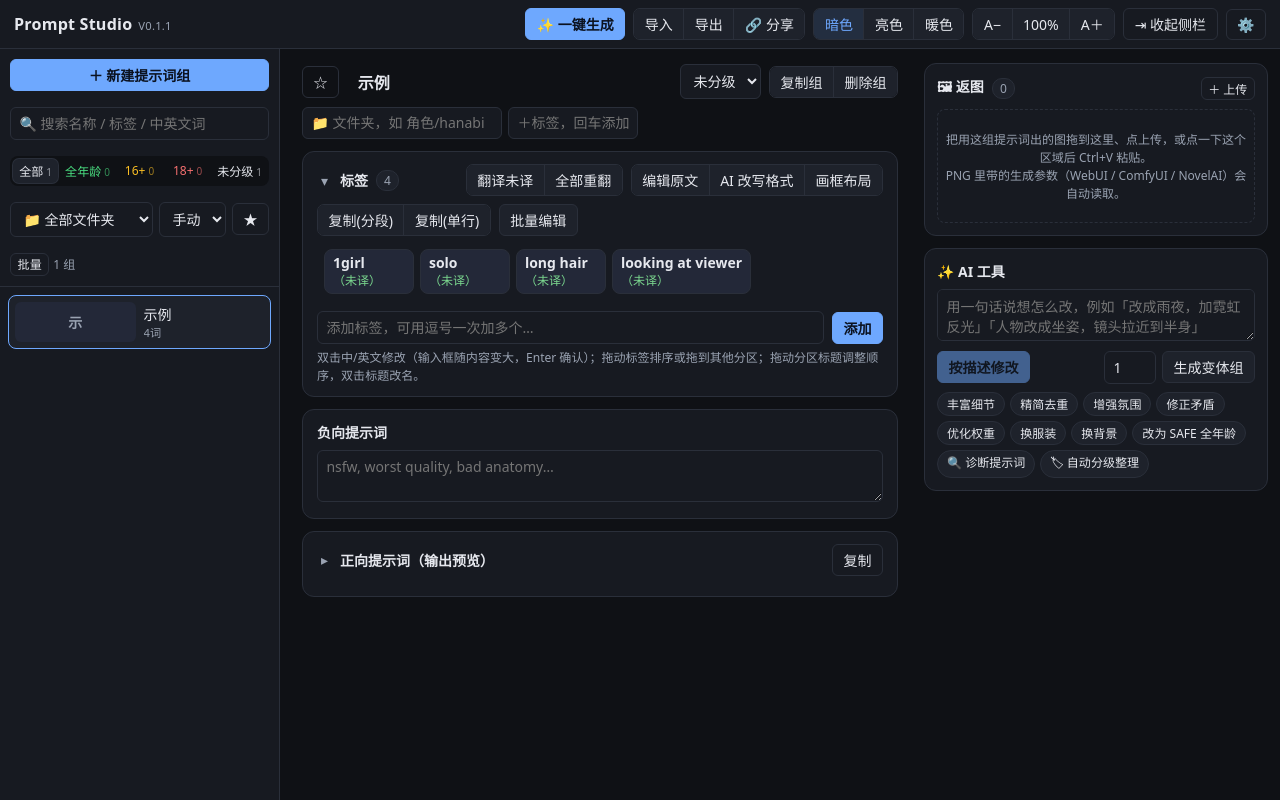
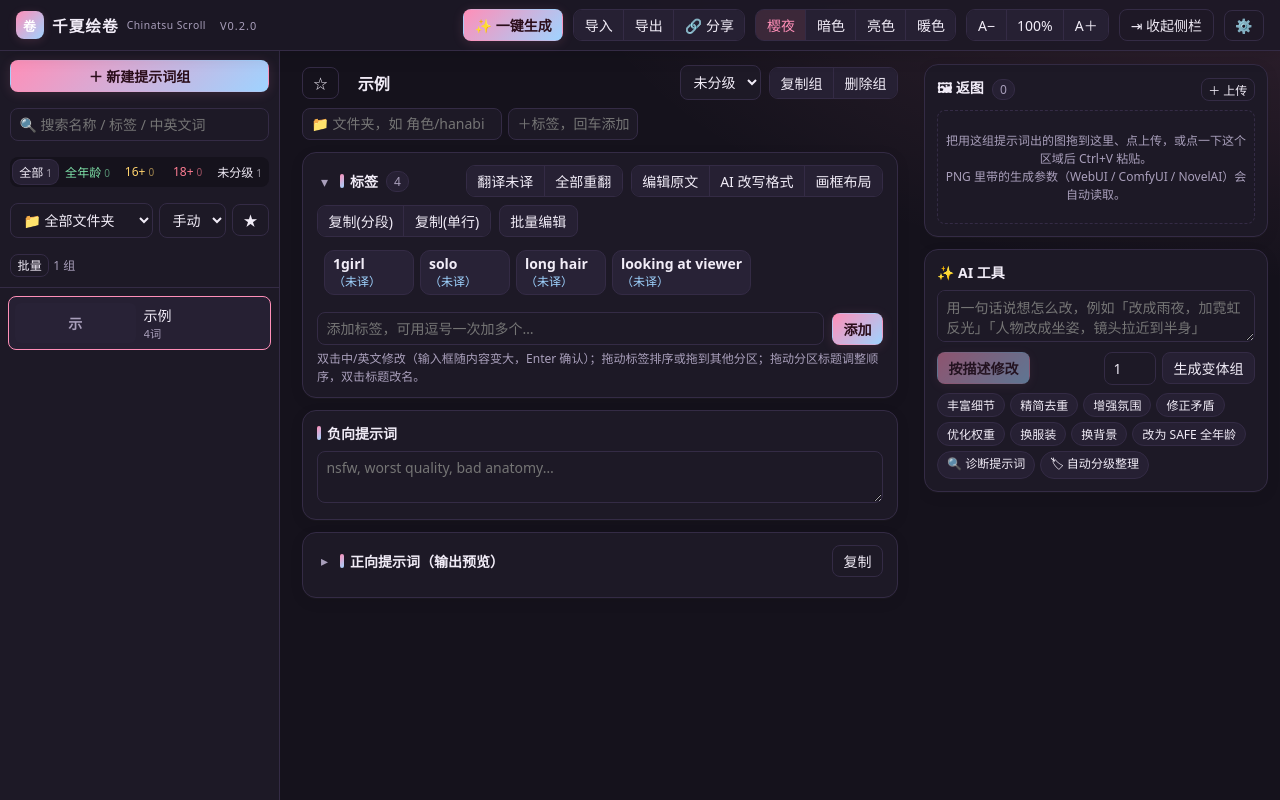
Before and after one commit to CtingBall/PromptStudio, a Vue app: page / in a window 1280 px wide. Built offline with nearby package versions, Linux system fonts and the light colour scheme.

Commit message:
改名千夏绘卷 Chinatsu Scroll；导入/导出列表按住拖动连选；樱夜主题与界面美化

```diff
--- a/electron/main.cjs
+++ b/electron/main.cjs
@@ -51,7 +51,7 @@ let win = null
 function createWindow() {
   win = new BrowserWindow({
     width: 1440, height: 920, minWidth: 960, minHeight: 600,
-    show: false, backgroundColor: '#1b1d22', title: 'PromptStudio',
+    show: false, backgroundColor: '#1b1d22', title: '千夏绘卷',
     icon: path.join(__dirname, '..', 'build', 'icon.png'),
     webPreferences: { contextIsolation: true, sandbox: true },
   })
@@ -75,7 +75,7 @@ function setupUpdater() {
   autoUpdater.on('update-downloaded', async (info) => {
     const r = await dialog.showMessageBox(win, {
       type: 'info', title: '发现新版本', buttons: ['立即重启更新', '稍后（退出时自动更新）'], defaultId: 0, cancelId: 1,
-      message: `PromptStudio ${info.version} 已下载好`, detail: '重启后完成更新，你的提示词和图片都不会丢失。',
+      message: `千夏绘卷 ${info.version} 已下载好`, detail: '重启后完成更新，你的提示词和图片都不会丢失。',
     })
     if (r.response === 0) autoUpdater.quitAndInstall()
   })
--- a/index.html
+++ b/index.html
@@ -3,7 +3,7 @@
   <head>
     <meta charset="UTF-8" />
     <meta name="viewport" content="width=device-width, initial-scale=1.0" />
-    <title>Prompt Studio — 提示词工作台</title>
+    <title>千夏绘卷 Chinatsu Scroll</title>
   </head>
   <body>
     <div id="app"></div>
--- a/src/App.vue
+++ b/src/App.vue
@@ -515,7 +515,7 @@ function clampMaxImages() {
 <template>
   <div class="app">
     <header class="topbar">
-      <span class="brand">Prompt Studio<small>V{{ APP_VERSION }}</small></span>
+      <span class="brand"><span class="brand-logo">卷</span>千夏绘卷<em>Chinatsu Scroll</em><small>V{{ APP_VERSION }}</small></span>
       <span class="spacer" />
       <span v-if="busyMsg" class="muted">{{ busyMsg }}</span>
       <button class="primary" @click="openGen('theme')">✨ 一键生成</button>
--- a/src/components/Credits.vue
+++ b/src/components/Credits.vue
@@ -29,7 +29,7 @@ onBeforeUnmount(() => { window.removeEventListener('keydown', onKey); window.rem
   <div v-if="open" class="modal-mask" style="z-index: 90" @click.self="open = false">
     <div class="modal credits">
       <div class="credits-glow">✦</div>
-      <h2 style="margin: 4px 0">Prompt Studio</h2>
+      <h2 style="margin: 4px 0">千夏绘卷 · Chinatsu Scroll</h2>
       <p class="muted" style="margin: 0 0 14px">你发现了隐藏菜单</p>
       <div class="muted" style="font-size: .86em">作者</div>
       <div class="credits-name">{{ who }}</div>
--- a/src/components/TransferDialog.vue
+++ b/src/components/TransferDialog.vue
@@ -22,7 +22,22 @@ const shown = computed(() => {
   return doc.sets.filter((s) => (rating.value === 'ALL' || s.category === rating.value)
     && (!k || [s.name, s.folder, ...(s.labels || [])].join(' ').toLowerCase().includes(k)))
 })
-const toggle = (id: string) => (sel.value = sel.value.includes(id) ? sel.value.filter((x) => x !== id) : [...sel.value, id])
+// press and drag down the list to tick / untick many rows at once
+const drag = ref<null | { on: boolean; apply: (k: string, on: boolean) => void }>(null)
+function dragStart(e: MouseEvent, key: string, cur: boolean, apply: (k: string, on: boolean) => void) {
+  if (e.button !== 0) return
+  e.preventDefault()
+  drag.value = { on: !cur, apply }
+  apply(key, !cur)
+  window.addEventListener('mouseup', () => (drag.value = null), { once: true })
+}
+function dragOver(key: string) { drag.value?.apply(key, drag.value.on) }
+const setSel = (id: string, on: boolean) => {
+  const has = sel.value.includes(id)
+  if (on && !has) sel.value = [...sel.value, id]
+  else if (!on && has) sel.value = sel.value.filter((x) => x !== id)
+}
+const setPick = (i: string, on: boolean) => { const c = cands.value[+i]; if (c) c.pick = on }
 function pickShown(on: boolean) {
   const ids = shown.value.map((s) => s.id)
   sel.value = on ? [...new Set([...sel.value, ...ids])] : sel.value.filter((x) => !ids.includes(x))
@@ -101,10 +116,12 @@ async function doImport() {
           </select>
           <button class="ghost sm" @click="pickShown(true)">全选列表</button>
           <button class="ghost sm" @click="pickShown(false)">取消列表</button>
+          <span class="muted" style="font-size: .82em">按住左键上下拖动可连选</span>
         </div>
         <div class="xfer-list">
-          <label v-for="s in shown" :key="s.id" :class="['xfer-item', { picked: sel.includes(s.id) }]">
-            <input type="checkbox" :checked="sel.includes(s.id)" style="width: auto" @change="toggle(s.id)" />
+          <label v-for="s in shown" :key="s.id" :class="['xfer-item', { picked: sel.includes(s.id) }]"
+            @mousedown="dragStart($event, s.id, sel.includes(s.id), setSel)" @mouseenter="dragOver(s.id)" @click.prevent>
+            <input type="checkbox" :checked="sel.includes(s.id)" style="width: auto; pointer-events: none" tabindex="-1" />
             <div class="thumb"><img v-if="s.shots?.length && imgSrc(s.shots[0].id)" :src="imgSrc(s.shots[0].id)" /><span v-else>{{ s.name.slice(0, 1) }}</span></div>
             <div style="flex: 1; min-width: 0">
               <div class="set-name">{{ s.name }}</div>
@@ -157,8 +174,9 @@ async function doImport() {
             <button class="ghost sm" @click="cands = []; errors = []">清空</button>
           </div>
           <div class="xfer-list">
-            <label v-for="(c, i) in cands" :key="i" :class="['xfer-item', { picked: c.pick }]">
-              <input v-model="c.pick" type="checkbox" style="width: auto" />
+            <label v-for="(c, i) in cands" :key="i" :class="['xfer-item', { picked: c.pick }]"
+              @mousedown="dragStart($event, String(i), c.pick, setPick)" @mouseenter="dragOver(String(i))" @click.prevent>
+              <input :checked="c.pick" type="checkbox" style="width: auto; pointer-events: none" tabindex="-1" />
               <div class="thumb"><img v-if="candSrc(c)" :src="candSrc(c)" /><span v-else>{{ c.set.name.slice(0, 1) }}</span></div>
               <div style="flex: 1; min-width: 0">
                 <div class="set-name">{{ c.set.name }}</div>
--- a/src/lib/autobackup.ts
+++ b/src/lib/autobackup.ts
@@ -28,7 +28,7 @@ export async function autoBackupOnUpdate(): Promise<string> {
   if (IS_DESKTOP) {
     // installer updates keep the data folder; no download dialog needed
     try { localStorage.setItem(KEY, APP_VERSION) } catch {}
-    return seen ? `已更新到 ${APP_VERSION}` : '欢迎使用 PromptStudio 桌面版。用过网页版的话：在网页版设置里「备份全部数据」，再在这里点「导入」。'
+    return seen ? `已更新到 ${APP_VERSION}` : '欢迎使用千夏绘卷桌面版。用过网页版的话：在网页版设置里「备份全部数据」，再在这里点「导入」。'
   }
   let msg = ''
   try {
--- a/src/lib/comfy.ts
+++ b/src/lib/comfy.ts
@@ -190,7 +190,7 @@ export function injectWorkflow(template: string, s: PromptSet, prompt: string):
     const pos = Array.isArray(cbb.pos) ? [cbb.pos[0] - 420, cbb.pos[1]] : [0, 0]
     gr.nodes.push({
       id: ids.node, type: 'PrimitiveStringMultiline', pos, size: [380, 220], flags: {}, order: 0, mode: 0,
-      title: 'PromptStudio 画框',
+      title: '千夏绘卷 画框',
       inputs: [{ name: 'value', type: 'STRING', widget: { name: 'value' }, link: null }],
       outputs: [{ name: 'STRING', type: 'STRING', links: [ids.link] }],
       properties: { 'Node name for S&R': 'PrimitiveStringMultiline' },
@@ -200,7 +200,7 @@ export function injectWorkflow(template: string, s: PromptSet, prompt: string):
     else gr.links.push({ id: ids.link, origin_id: ids.node, origin_slot: 0, target_id: cbb.id, target_slot: bSlot, type: 'STRING' })
     bIn.link = ids.link
     bumpIds(wf, ids.node, ids.link)
-    log.push('已添加「PromptStudio 画框」文本节点并接到 bboxes')
+    log.push('已添加「千夏绘卷 画框」文本节点并接到 bboxes')
   } else log.push('画框节点缺少 bboxes 输入，只写入了画布框（请更新 ComfyUI）')
   log.push(`写入 ${els.length} 个框`)
 
--- a/src/lib/share.ts
+++ b/src/lib/share.ts
@@ -63,7 +63,7 @@ const str = (v: unknown, max = 2000) => (typeof v === 'string' ? v.slice(0, max)
 const num01 = (v: unknown) => { const n = Number(v); return Number.isFinite(n) ? Math.min(1, Math.max(0, n)) : 0 }
 
 function toSets(obj: any): PromptSet[] {
-  if (!obj || obj.app !== 'prompt-studio' || !Array.isArray(obj.sets)) throw new Error('不是 Prompt Studio 的分享内容')
+  if (!obj || obj.app !== 'prompt-studio' || !Array.isArray(obj.sets)) throw new Error('不是千夏绘卷的分享内容')
   const now = Date.now()
   return obj.sets.slice(0, 500).map((s: any): PromptSet => {
     const tags: Tag[] = (Array.isArray(s?.tags) ? s.tags : []).slice(0, 1000).map((t: any) => {
@@ -136,7 +136,7 @@ export async function publishGist(sets: PromptSet[], desc: string, o?: ShareOpts
   const r = await fetch('https://api.github.com/gists', {
     method: 'POST',
     headers: { Accept: 'application/vnd.github+json', Authorization: `Bearer ${token}`, 'Content-Type': 'application/json' },
-    body: JSON.stringify({ description: desc || 'Prompt Studio 分享', public: false, files: { [GIST_FILE]: { content: packJson(sets, o) } } }),
+    body: JSON.stringify({ description: desc || '千夏绘卷 分享', public: false, files: { [GIST_FILE]: { content: packJson(sets, o) } } }),
   })
   if (r.status === 401) throw new Error('Token 无效或已过期')
   if (!r.ok) throw new Error(`发布失败（${r.status}）`)
--- a/src/lib/transfer.ts
+++ b/src/lib/transfer.ts
@@ -96,7 +96,7 @@ function normalize(data: any): Bundle {
   if (Array.isArray(data)) return { sets: data, images: {}, dict: {} }
   if (data && Array.isArray(data.sets)) return { sets: data.sets, images: data.images || {}, dict: data.dict || {} }
   if (data && Array.isArray(data.tags)) return { sets: [data], images: {}, dict: {} }
-  throw new Error('不是 Prompt Studio 的导出文件')
+  throw new Error('不是千夏绘卷的导出文件')
 }
 
 /** Parse dropped/picked files: .json exports, .txt prompts, or images with generation metadata. */
--- a/src/lib/ui.ts
+++ b/src/lib/ui.ts
@@ -2,15 +2,16 @@
 // layout changes never touch prompt sets.
 import { reactive, watch } from 'vue'
 
-export type Theme = 'dark' | 'light' | 'warm'
+export type Theme = 'sakura' | 'dark' | 'light' | 'warm'
 export const THEMES: Array<{ id: Theme; label: string }> = [
+  { id: 'sakura', label: '樱夜' },
   { id: 'dark', label: '暗色' },
   { id: 'light', label: '亮色' },
   { id: 'warm', label: '暖色' },
 ]
 
 const KEY = 'prompt-studio-ui'
-const DEF = { theme: 'dark' as Theme, scale: 100, sideW: 280, asideW: 360, asideOpen: true, compact: false, tagsOpen: true, labelsOpen: false, closedSecs: [] as string[] }
+const DEF = { theme: 'sakura' as Theme, scale: 100, sideW: 280, asideW: 360, asideOpen: true, compact: false, tagsOpen: true, labelsOpen: false, closedSecs: [] as string[] }
 
 function load() {
   try { return { ...DEF, ...JSON.parse(localStorage.getItem(KEY) || '{}') } } catch { return { ...DEF } }
--- a/src/style.css
+++ b/src/style.css
@@ -5,6 +5,15 @@
   --chip: #232838; --chip-hover: #2c3344; --on-accent: #0b1220; --accent-soft: rgba(110,168,254,.14);
   --canvas: #0e1424; --grid-line: rgba(255,255,255,.08); --shadow: 0 6px 24px rgba(0,0,0,.35);
   --c-safe: #4ade80; --c-sfw: #fbbf24; --c-nsfw: #f87171; --star: #fbbf24;
+  color-scheme: dark;
+}
+[data-theme='sakura'] {
+  --bg: #15121c; --panel: #1d1926; --panel2: #262033; --border: #342b45; --border2: #4a3d60;
+  --text: #f1ecf7; --muted: #a99fbb; --accent: #ff8fb8; --accent2: #9fd3ff; --danger: #ff6b81;
+  --chip: #282236; --chip-hover: #322a44; --on-accent: #2a0d1a; --accent-soft: rgba(255,143,184,.14);
+  --canvas: #120f19; --grid-line: rgba(255,200,230,.07); --shadow: 0 8px 28px rgba(10,0,20,.45);
+  --c-safe: #7ee0a8; --c-sfw: #ffd36e; --c-nsfw: #ff7d93; --star: #ffd36e;
+  --grad: linear-gradient(135deg, #ff8fb8, #b79bff 55%, #8ec8ff);
   color-scheme: dark;
 }
 [data-theme='light'] {
@@ -23,7 +32,8 @@
   --c-safe: #9bd67a; --c-sfw: #f2c14e; --c-nsfw: #ff8a7a; --star: #f2c14e;
   color-scheme: dark;
 }
-:root { font-family: system-ui, "Segoe UI", "Microsoft YaHei", sans-serif; --side-w: 280px; --aside-w: 360px; }
+:root { --grad: linear-gradient(135deg, var(--accent), var(--accent2)); --radius: 10px;
+  font-family: system-ui, "Segoe UI", "Microsoft YaHei", sans-serif; --side-w: 280px; --aside-w: 360px; }
 
 /* ---- base ---- */
 * { box-sizing: border-box; }
@@ -215,3 +225,37 @@ html.compact .chip-grid { gap: 4px; }
 .share-label { margin-top: 6px; font-size: .78em; color: var(--muted); }
 .share-text { margin: 2px 0 0; white-space: pre-wrap; word-break: break-word; font-family: inherit; font-size: .86em;
   max-height: 20vh; overflow: auto; }
+
+/* ---- v0.2 polish ---- */
+body { background: radial-gradient(1200px 600px at 100% -10%, var(--accent-soft), transparent 60%), var(--bg); }
+.topbar { position: sticky; top: 0; z-index: 20; padding: 9px 16px; gap: 10px;
+  background: color-mix(in srgb, var(--panel) 88%, transparent); backdrop-filter: blur(10px);
+  box-shadow: 0 1px 0 var(--border), 0 6px 18px rgba(0,0,0,.12); border-bottom: none; }
+.brand { display: inline-flex; align-items: center; gap: 8px; font-size: 1.12em; letter-spacing: 1px; }
+.brand em { font-style: normal; font-weight: 500; font-size: .66em; letter-spacing: .5px; color: var(--muted); }
+.brand-logo { width: 28px; height: 28px; border-radius: 8px; display: inline-grid; place-items: center;
+  background: var(--grad); color: #fff; font-size: .82em; font-weight: 800; box-shadow: 0 2px 10px var(--accent-soft); }
+button { border-radius: 8px; transition: border-color .12s, background .12s, transform .08s, box-shadow .12s; }
+button:active:not(:disabled) { transform: translateY(1px); }
+button.primary { background: var(--grad); border-color: transparent; box-shadow: 0 2px 12px var(--accent-soft); }
+button.primary:hover { filter: brightness(1.06); box-shadow: 0 4px 16px var(--accent-soft); }
+input, textarea, select { border-radius: 8px; transition: border-color .12s, box-shadow .12s; }
+input:focus, textarea:focus, select:focus { box-shadow: 0 0 0 3px var(--accent-soft); }
+.btn-group { border-radius: 9px; }
+.section, .card { border-radius: 14px; box-shadow: 0 1px 0 rgba(255,255,255,.02), 0 4px 14px rgba(0,0,0,.08); }
+.section-head h4 { display: inline-flex; align-items: center; gap: 6px; }
+.section-head h4::before { content: ''; width: 4px; height: 1em; border-radius: 2px; background: var(--grad); }
+.tag-chip { border-radius: 10px; }
+.tag-chip:hover { box-shadow: 0 3px 10px rgba(0,0,0,.15); }
+.modal-mask { background: rgba(8,4,14,.55); backdrop-filter: blur(4px); animation: fadeIn .15s ease; }
+.modal { border-radius: 16px; animation: popIn .18s ease; }
+.toast { border-radius: 999px; border-color: transparent; background: var(--panel2);
+  box-shadow: 0 0 0 1px var(--accent), var(--shadow); animation: toastIn .18s ease; }
+@keyframes fadeIn { from { opacity: 0 } }
+@keyframes popIn { from { opacity: 0; transform: translateY(6px) scale(.98) } }
+@keyframes toastIn { from { opacity: 0; transform: translate(-50%, 8px) } }
+::-webkit-scrollbar-thumb { background: var(--border2); border: 2px solid transparent; background-clip: padding-box; border-radius: 6px; }
+::selection { background: var(--accent-soft); }
+.xfer-list { user-select: none; }
+.xfer-item { transition: background .08s; }
+.xfer-item.picked { background: var(--accent-soft); box-shadow: inset 3px 0 0 var(--accent); }
```
Also changed, not shown: package.json (+6 -5 lines), 2 other files (tests, documents, lock files or other folders).
